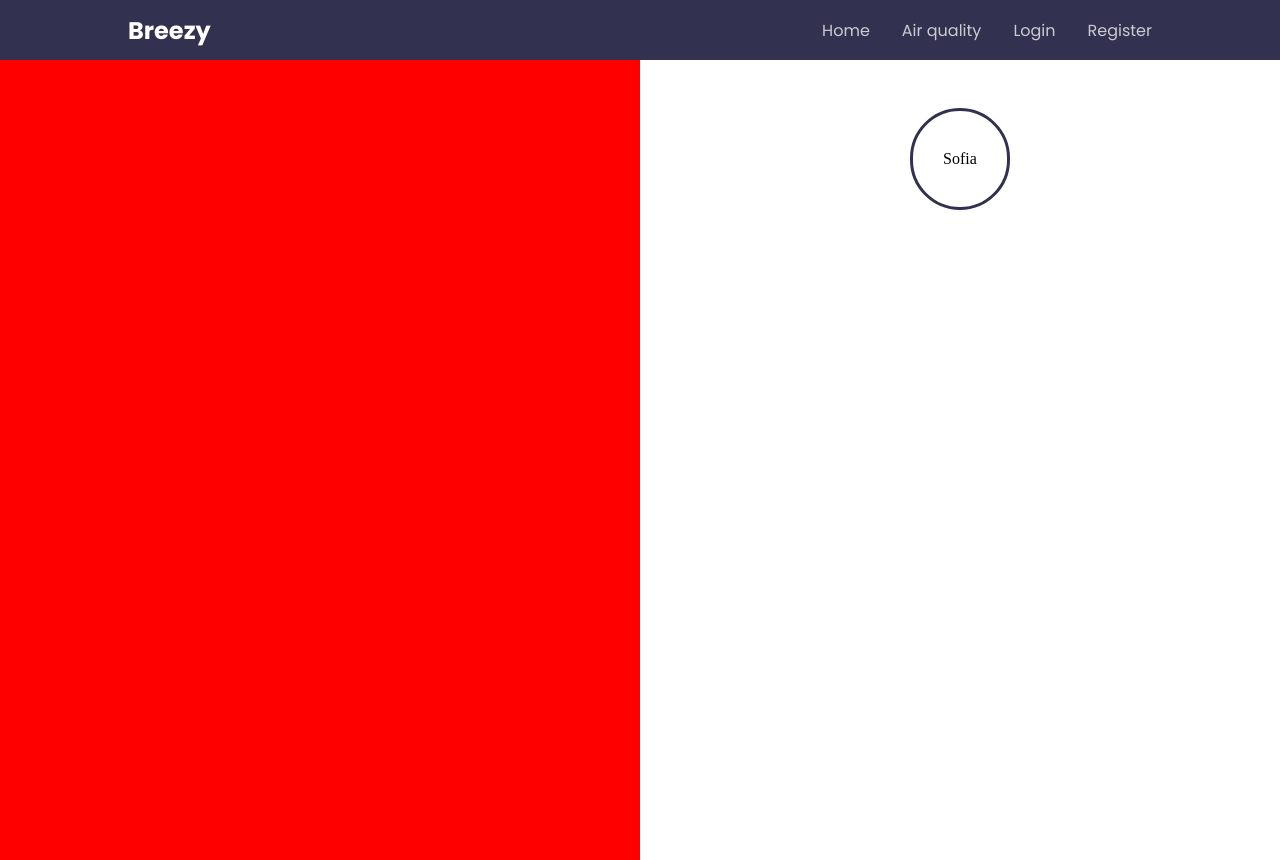
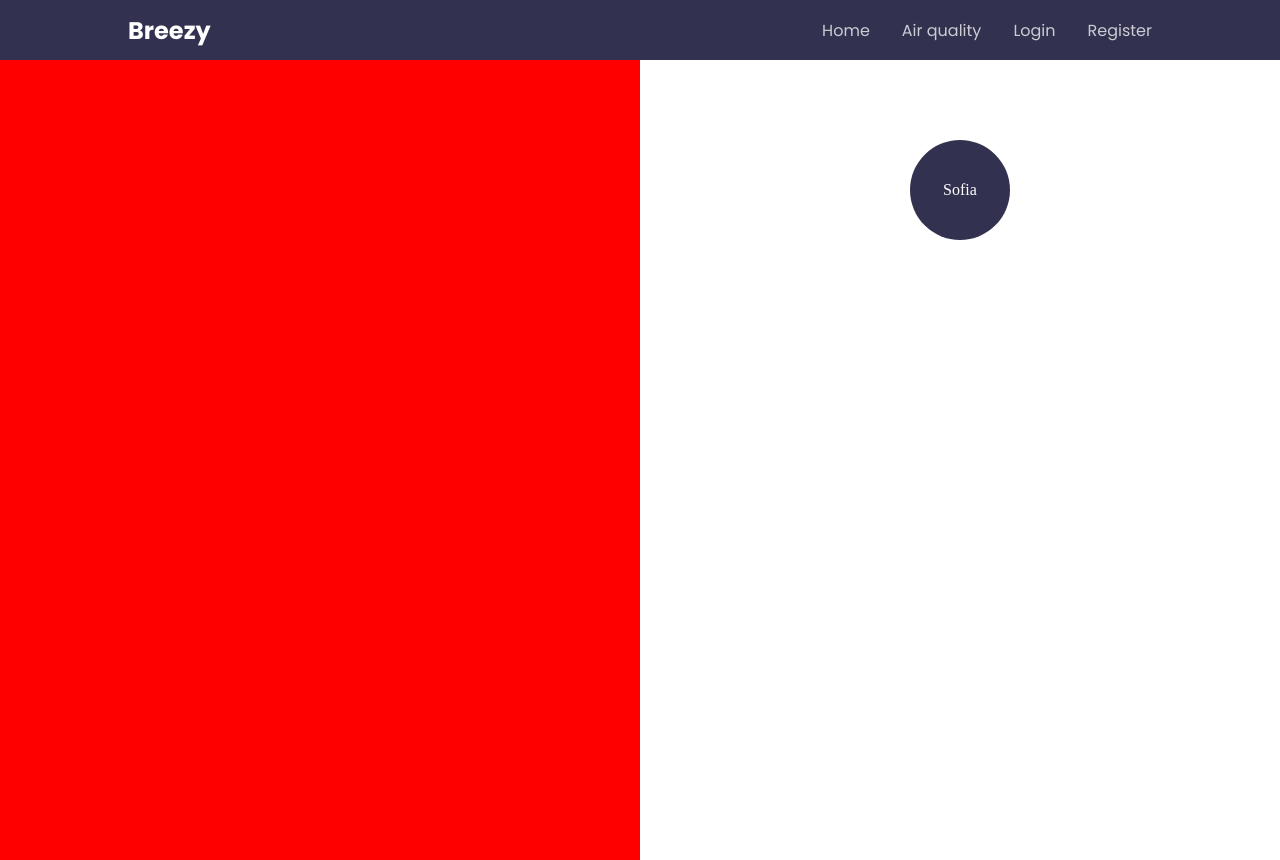
Before and after one commit to nrasheva/Breezy, an Angular app: page /profile in a window 1280 px wide. Built offline with nearby package versions, Linux system fonts and the light colour scheme.

Commit message:
Update profile component css

```diff
--- a/src/app/user/profile/profile.component.css
+++ b/src/app/user/profile/profile.component.css
@@ -1,5 +1,4 @@
 .views {
-  display: flex;
   height: 100svh;
 }
 
@@ -10,7 +9,8 @@
 .address-field {
   display: flex;
   justify-content: center;
-  padding: 2rem 0;
+  padding: 4rem 0;
+  gap: 2rem;
 }
 
 .address {
@@ -20,12 +20,21 @@
   justify-content: center;
   align-items: center;
   padding: 3rem 0;
-  border: 3px solid var(--dark-blue-magenta);
+  background-color: var(--dark-blue-magenta);
+  color: white;
   border-radius: 30rem;
+}
+
+.modify-location {
+  background-color: transparent;
+  border: none;
+  color: var(--dark-blue-magenta);
+  font-weight: bold;
 }
 
 @media only screen and (min-width: 1200px) {
   .views {
+    display: flex;
     flex-direction: row;
     justify-content: space-around;
   }
@@ -38,4 +47,9 @@
     display: flex;
     background-color: red;
   }
+
+  .modify-location:hover {
+    cursor: pointer;
+    color: var(--success-green);
+  }
 }
```
